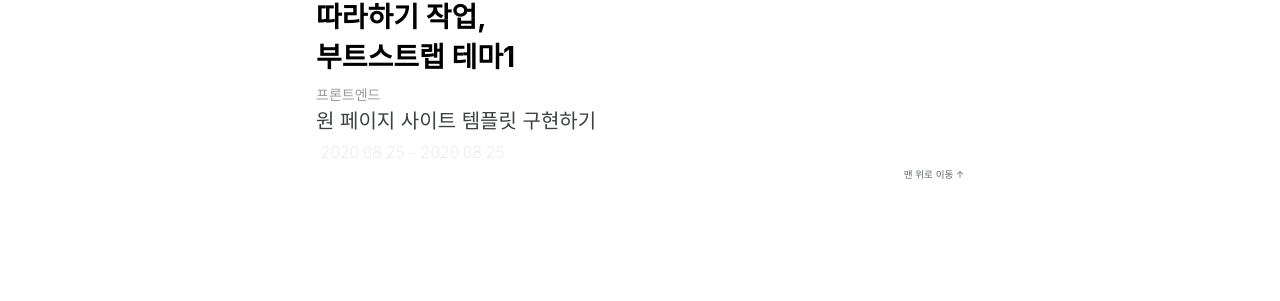
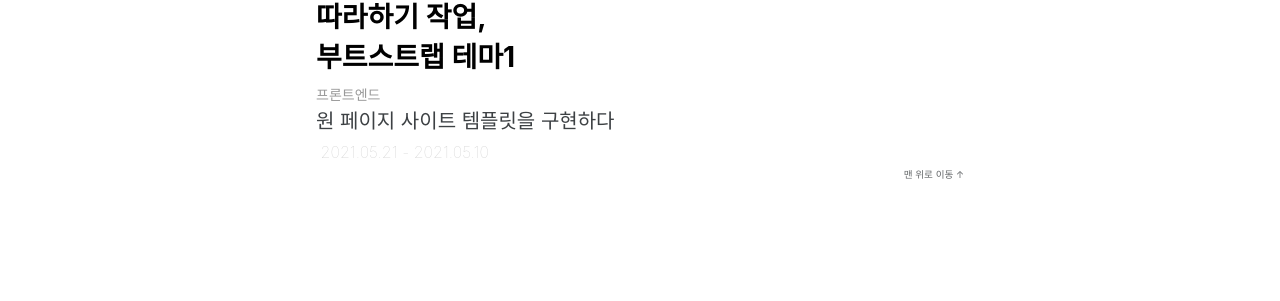
Before and after one commit to ridiahn/portfolio, a Jekyll site: the page built from _pages/year-archive.md, in a window 1280 px wide. Shown: the part 1200-1501 px from the top of the page. Built offline with Jekyll 4.4.1, drawn with Linux system fonts in a browser that asks for light colours; cached includes are drawn as plain includes; some web fonts are replaced.

Commit message:
페이지 콘텐트 수정

```diff
--- a/_posts/2021-08-25-[clone]bootstap1.md
+++ b/_posts/2021-08-25-[clone]bootstap1.md
@@ -2,15 +2,15 @@
 published: true
 top: true
 title:  "따라하기 작업,<br/>부트스트랩 테마1"
-excerpt: "원 페이지 사이트 템플릿 구현하기"
+excerpt: "원 페이지 사이트 템플릿을 구현하다"
 tools:
   tool:
     - css
     - html
     - jQuery
 
-start_date: "2020-08-25"
-due_date: "2020-08-25"
+start_date: "2021-05-10"
+due_date: "2021-05-21"
 headcount: "1"
 
 categories:
```
Also changed, not shown: other parts of _posts/2021-08-25-[clone]bootstap1.md (+4 -4 lines).
